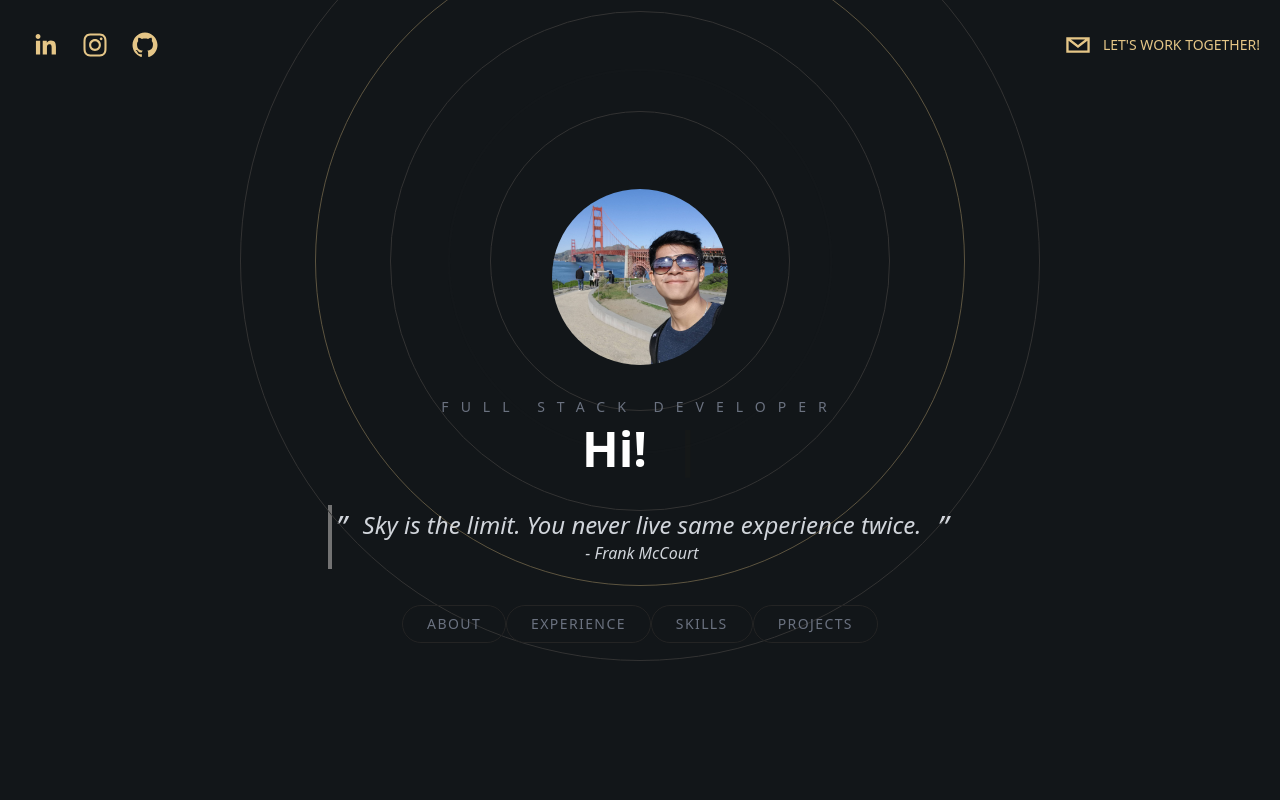
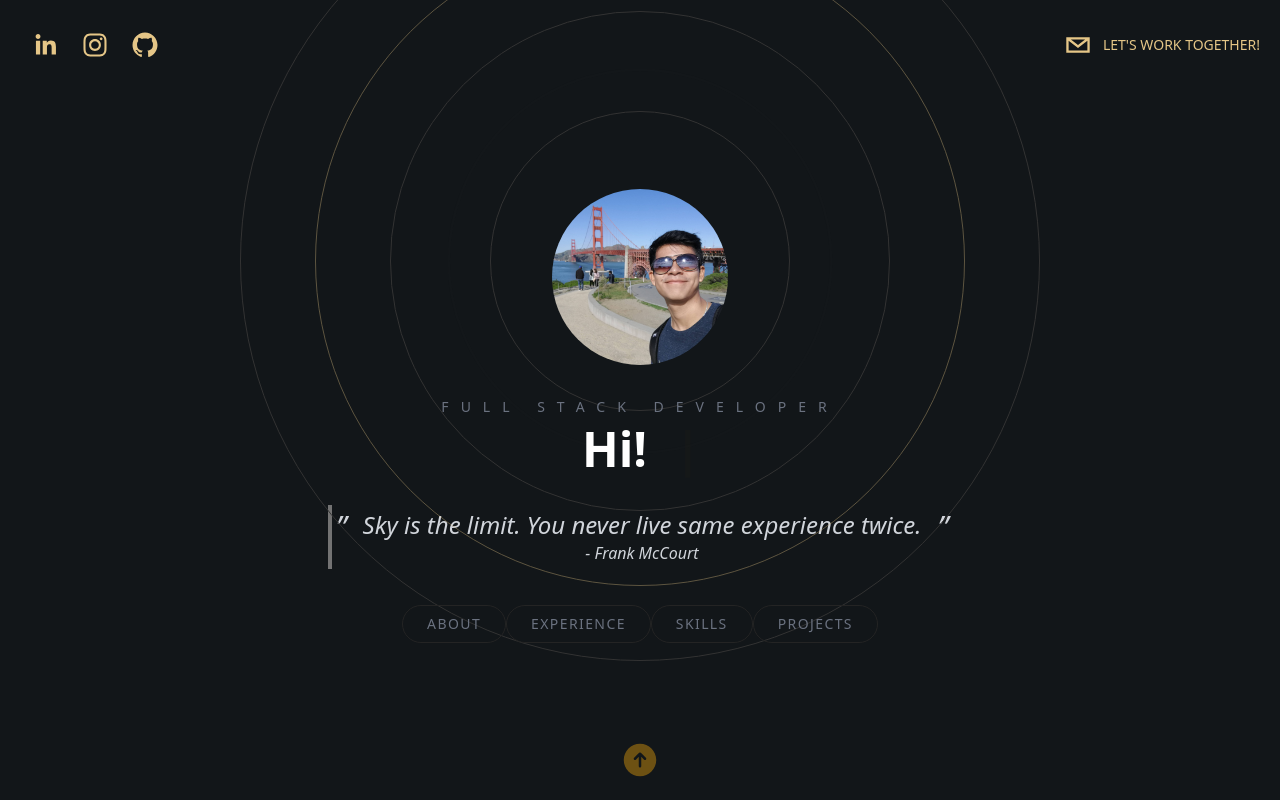
Before and after one commit to fabio4520/portfolio-fabio, a Next.js app: page / in a window 1280 px wide. Built offline with nearby package versions, Linux system fonts and the light colour scheme.

Commit message:
ADD: home button

```diff
--- a/pages/index.tsx
+++ b/pages/index.tsx
@@ -7,6 +7,8 @@ import Hero from '../components/Hero'
 import Projects from '../components/Projects'
 import Skills from '../components/Skills'
 import WorkExperience from '../components/WorkExperience'
+import { ArrowUpCircleIcon } from '@heroicons/react/24/solid'
+import Link from 'next/link'
 
 const Home: NextPage = () => {
   return (
@@ -48,6 +50,16 @@ const Home: NextPage = () => {
         <ContactMe/>
       </section>
 
+      <Link href="#hero">
+        <footer className='sticky bottom-5 w-full cursor-pointer'>
+          <div className='flex items-center justify-center'>
+          <ArrowUpCircleIcon
+           className='h-10 w-10 rounded-full filter text-[#f7ab0a]/40 hover:text-[#f7ab0a]'
+          />
+          </div>
+        </footer>
+      </Link>
+
     </div>
   )
 }
```
